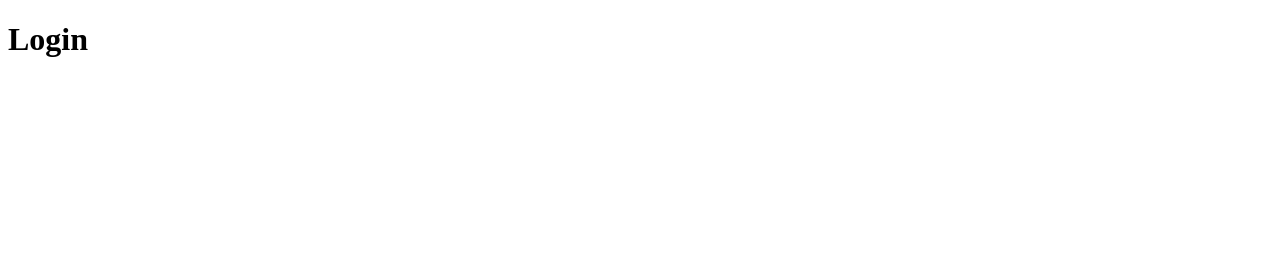
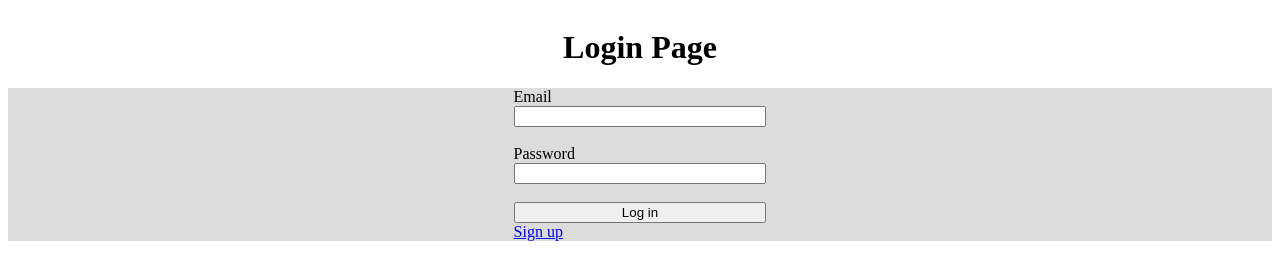
Before and after one commit to jesusmorales793/LoginProyecto, a plain HTML site: page login.html in a window 1280 px wide. Drawn offline with Linux system fonts and the light colour scheme.

Commit message:
Login HTML & CSS

```diff
--- /dev/null
+++ b/login.css
@@ -0,0 +1,5 @@
+.main-container{
+    display: flex;
+    justify-content: center;
+    background-color: gainsboro;
+}
--- a/login.html
+++ b/login.html
@@ -1,9 +1,30 @@
 <!DOCTYPE html>
-<html>
-  <head>
-    <title>My First Webpage</title>
-  </head>
-  <body>
-    <h1>Login</h1>
-  </body>
+<html lang="en">
+
+<head>
+    <meta charset="UTF-8">
+    <meta name="viewport" content="width=device-width, initial-scale=1.0">
+    <link rel="stylesheet" href="login.css">
+    <title>Document</title>
+</head>
+
+<body>
+    <header style="display: flex; justify-content: center;">
+        <h1>Login Page</h1>
+    </header>
+    <main class="main-container">
+        <form style="display: flex; flex-direction: column; width: 20%;">
+            <label>Email</label>
+            <input type="email">
+            <br>
+            <label>Password</label>
+            <input type="password">
+            <br>
+            <button>Log in</button>
+            <a href="index.html"> Sign up</a>
+        </form>
+    </main>
+    <script src="login.js"> </script>
+</body>
+
 </html>
```
Also changed, not shown: index.html (+9 -7 lines), index.js (added), login.js (added), 2 other files.
